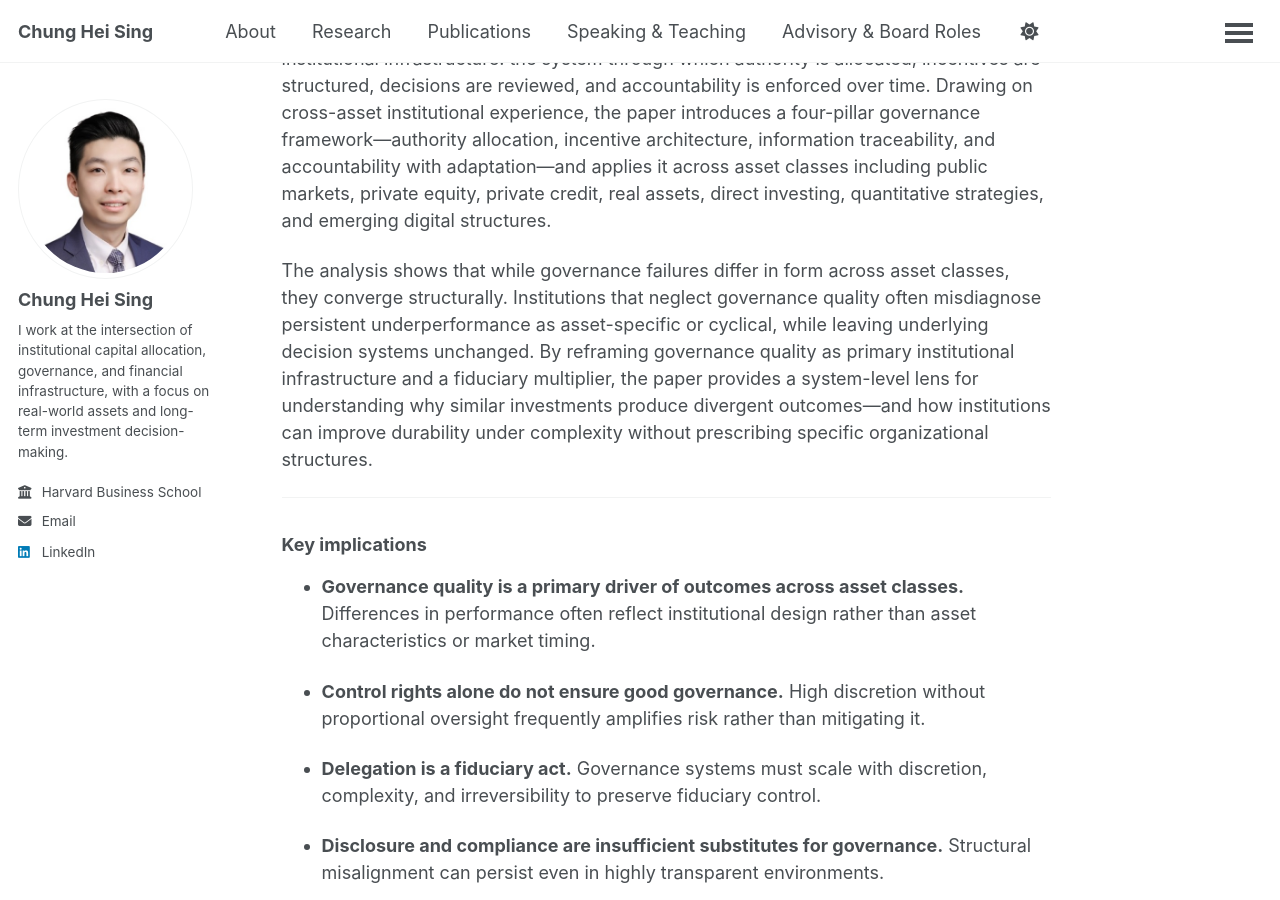
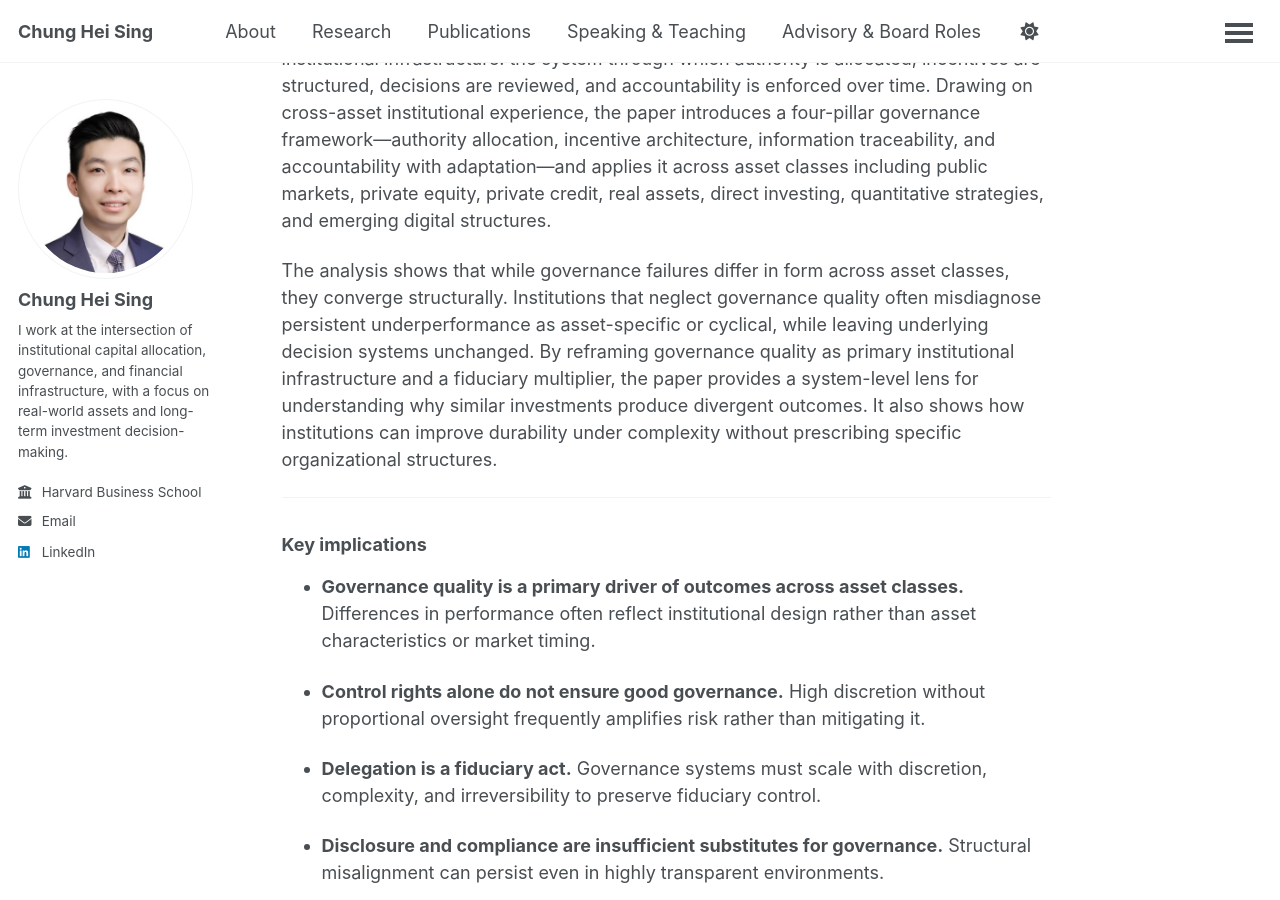
Before and after one commit to chungheising/chungheising.github.io, a Jekyll site: the page built from _publications/2024_01_Why_Governance_Quality_Determines_Outcomes.md, in a window 1280 px wide and 900 px high, scrolled down 409 px. Built offline with Jekyll 4.4.1, drawn with Linux system fonts in a browser that asks for light colours; a script bundle is joined from its source files by our own code; library files that are not in the unit come from our copies.

Commit message:
Update 2024_01_Why_Governance_Quality_Determines_Outcomes.md

```diff
--- a/_publications/2024_01_Why_Governance_Quality_Determines_Outcomes.md
+++ b/_publications/2024_01_Why_Governance_Quality_Determines_Outcomes.md
@@ -18,7 +18,7 @@ Institutional investment outcomes are typically explained through asset allocati
 
 Governance is examined not as compliance, disclosure, or ESG integration, but as institutional infrastructure: the system through which authority is allocated, incentives are structured, decisions are reviewed, and accountability is enforced over time. Drawing on cross-asset institutional experience, the paper introduces a four-pillar governance framework—authority allocation, incentive architecture, information traceability, and accountability with adaptation—and applies it across asset classes including public markets, private equity, private credit, real assets, direct investing, quantitative strategies, and emerging digital structures.
 
-The analysis shows that while governance failures differ in form across asset classes, they converge structurally. Institutions that neglect governance quality often misdiagnose persistent underperformance as asset-specific or cyclical, while leaving underlying decision systems unchanged. By reframing governance quality as primary institutional infrastructure and a fiduciary multiplier, the paper provides a system-level lens for understanding why similar investments produce divergent outcomes—and how institutions can improve durability under complexity without prescribing specific organizational structures.
+The analysis shows that while governance failures differ in form across asset classes, they converge structurally. Institutions that neglect governance quality often misdiagnose persistent underperformance as asset-specific or cyclical, while leaving underlying decision systems unchanged. By reframing governance quality as primary institutional infrastructure and a fiduciary multiplier, the paper provides a system-level lens for understanding why similar investments produce divergent outcomes. It also shows how institutions can improve durability under complexity without prescribing specific organizational structures.
 
 ---
 
```
